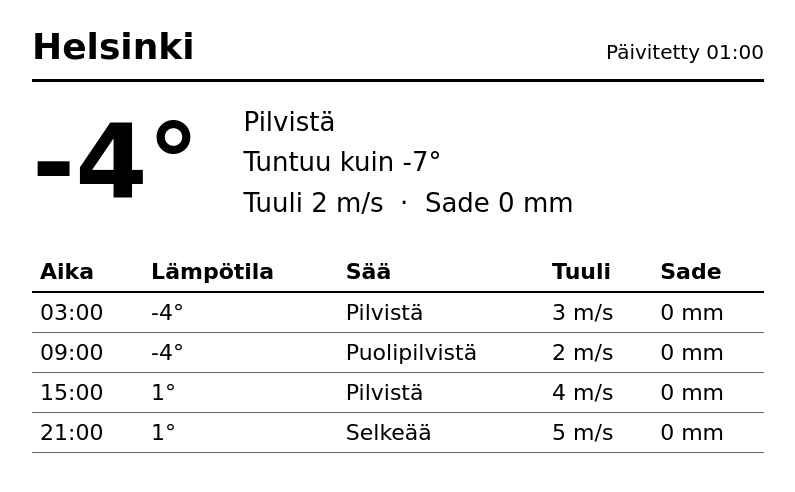
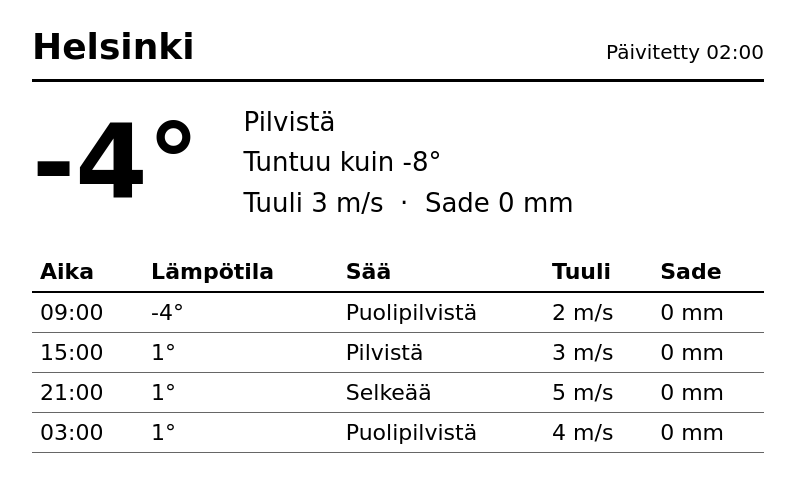
Before and after one commit to github-0/fmi2trmnl, a plain HTML site: page docs/index.html in a window 1280 px wide. Shown: the whole page, without its empty margins (2-797 px from the left). Drawn offline with Linux system fonts and the light colour scheme.

Commit message:
Update weather pages

```diff
--- a/docs/index.html
+++ b/docs/index.html
@@ -36,15 +36,15 @@
   <div class="page">
     <div class="header">
       <span class="place">Helsinki</span>
-      <span class="updated">Päivitetty 01:00</span>
+      <span class="updated">Päivitetty 02:00</span>
     </div>
 
     <div class="now">
       <div class="temp">-4°</div>
       <div class="now-details">
         Pilvistä<br>
-        Tuntuu kuin -7°<br>
-        Tuuli 2 m/s &nbsp;·&nbsp; Sade 0 mm
+        Tuntuu kuin -8°<br>
+        Tuuli 3 m/s &nbsp;·&nbsp; Sade 0 mm
       </div>
     </div>
 
@@ -53,14 +53,6 @@
         <tr><th>Aika</th><th>Lämpötila</th><th>Sää</th><th>Tuuli</th><th>Sade</th></tr>
       </thead>
       <tbody>
-        <tr>
-          <td>03:00</td>
-          <td>-4°</td>
-          <td>Pilvistä</td>
-          <td>3 m/s</td>
-          <td>0 mm</td>
-        </tr>
-
         <tr>
           <td>09:00</td>
           <td>-4°</td>
@@ -73,7 +65,7 @@
           <td>15:00</td>
           <td>1°</td>
           <td>Pilvistä</td>
-          <td>4 m/s</td>
+          <td>3 m/s</td>
           <td>0 mm</td>
         </tr>
 
@@ -84,6 +76,14 @@
           <td>5 m/s</td>
           <td>0 mm</td>
         </tr>
+
+        <tr>
+          <td>03:00</td>
+          <td>1°</td>
+          <td>Puolipilvistä</td>
+          <td>4 m/s</td>
+          <td>0 mm</td>
+        </tr>
       </tbody>
     </table>
   </div>
```
Also changed, not shown: docs/inkplate.html (+12 -12 lines).
